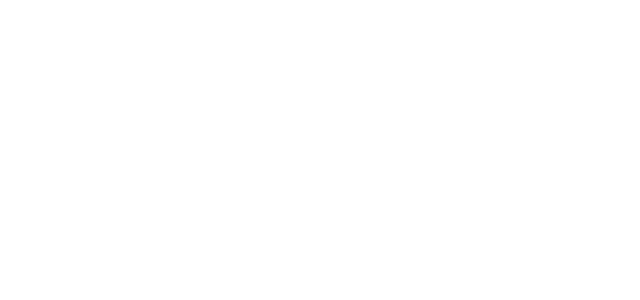
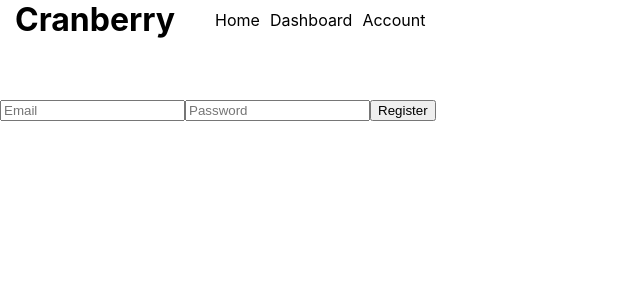
Before and after one commit to jfpalchak/cranberry, a React (Create React App) app in the folder cranberry/: page /sign-in in a window 1280 px wide. Shown: the top 300 px of the page, without its empty margins (0-640 px from the left). Built offline with nearby package versions, Linux system fonts and the light colour scheme.

Commit message:
create basic project structure + add react-router

```diff
--- a/cranberry/package.json
+++ b/cranberry/package.json
@@ -12,6 +12,7 @@
     "@types/react-dom": "^18.2.17",
     "react": "^18.2.0",
     "react-dom": "^18.2.0",
+    "react-router-dom": "^6.20.1",
     "react-scripts": "5.0.1",
     "typescript": "^4.9.5",
     "web-vitals": "^2.1.4"
--- a/cranberry/src/components/App.tsx
+++ b/cranberry/src/components/App.tsx
@@ -1,9 +1,21 @@
 import React from 'react';
+import Header from './Header';
+import Home from './Home';
+import SignIn from './SignIn';
+import Dashboard from './Dashboard';
+import { BrowserRouter as Router, Routes, Route } from 'react-router-dom';
 
 function App() {
   return (
     <div className="App">
-
+      <Router>
+        <Header />
+        <Routes>
+          <Route path='/' element={<Home />} />
+          <Route path='sign-in' element={<SignIn />} />
+          <Route path='/dashboard' element={<Dashboard />} />
+        </Routes>
+      </Router>
     </div>
   );
 }
--- /dev/null
+++ b/cranberry/src/components/Dashboard.tsx
@@ -0,0 +1,12 @@
+import React from "react";
+
+
+export default function Dashboard() {
+
+
+  return (
+    <main>
+      <h1>Dashboard</h1>
+    </main>
+  );
+}
--- /dev/null
+++ b/cranberry/src/components/Header.tsx
@@ -0,0 +1,24 @@
+import { Link } from "react-router-dom";
+
+export default function Header() {
+  return (
+    <header>
+      <div className="logo">
+        Cranberry
+      </div>
+      <nav>
+        <ul>
+          <li>
+            <Link to="/">Home</Link>
+          </li>
+          <li>
+            <Link to="/dashboard">Dashboard</Link>
+          </li>
+          <li>
+            <Link to="/sign-in">Account</Link>
+          </li>
+        </ul>
+      </nav>
+    </header>
+  );
+}
--- /dev/null
+++ b/cranberry/src/components/Home.tsx
@@ -0,0 +1,8 @@
+
+export default function Home() {
+  return (
+    <>
+      <h1>Landing Page</h1>
+    </>
+  );
+}
--- /dev/null
+++ b/cranberry/src/components/SignIn.tsx
@@ -0,0 +1,27 @@
+import React from "react";
+
+
+export default function SignIn() {
+  return (
+    <section>
+      <form className="register-form">
+        <input
+          type="text"
+          id="email"
+          name="email"
+          placeholder="Email"
+          required
+        />
+        <input
+          type="password"
+          id="password"
+          name="password"
+          placeholder="Password"
+          required
+        />
+        <button>Register</button>
+      </form>
+
+    </section>
+  );
+}
--- a/cranberry/src/index.css
+++ b/cranberry/src/index.css
@@ -11,3 +11,37 @@
   font-family: source-code-pro, Menlo, Monaco, Consolas, 'Courier New',
     monospace;
 }
+
+/* HEADER COMPONENT STYLES */
+header {
+  display: flex;
+  flex-wrap: wrap;
+  align-items: center;
+  padding-left: 15px;
+  padding-right: 15px;
+  padding-bottom: 10px;
+  margin-bottom: 50px;
+}
+
+.logo {
+  font-size: 2em;
+  font-weight: bold;
+}
+
+nav ul{
+  margin: auto;
+  list-style: none;
+  display: flex;
+  justify-content: row;
+  gap: 10px;
+}
+
+nav a {
+  text-decoration: none;
+  color: black;
+  border-bottom: 1px solid transparent;
+  transition: 0.2s;
+}
+nav a:hover {
+  border-bottom: 1px solid black;
+}
```
Also changed, not shown: 1 other file (tests, documents, lock files or other folders).
